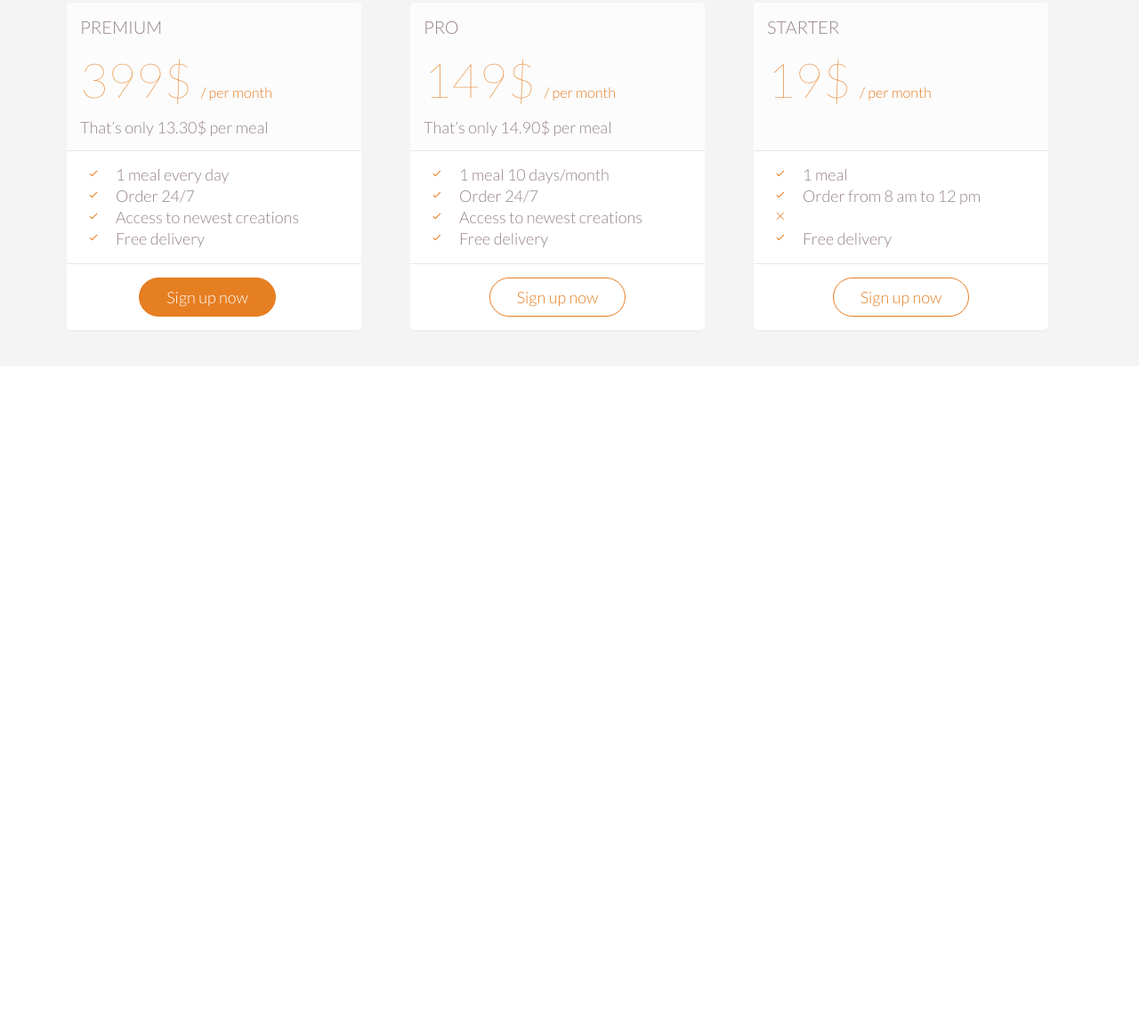
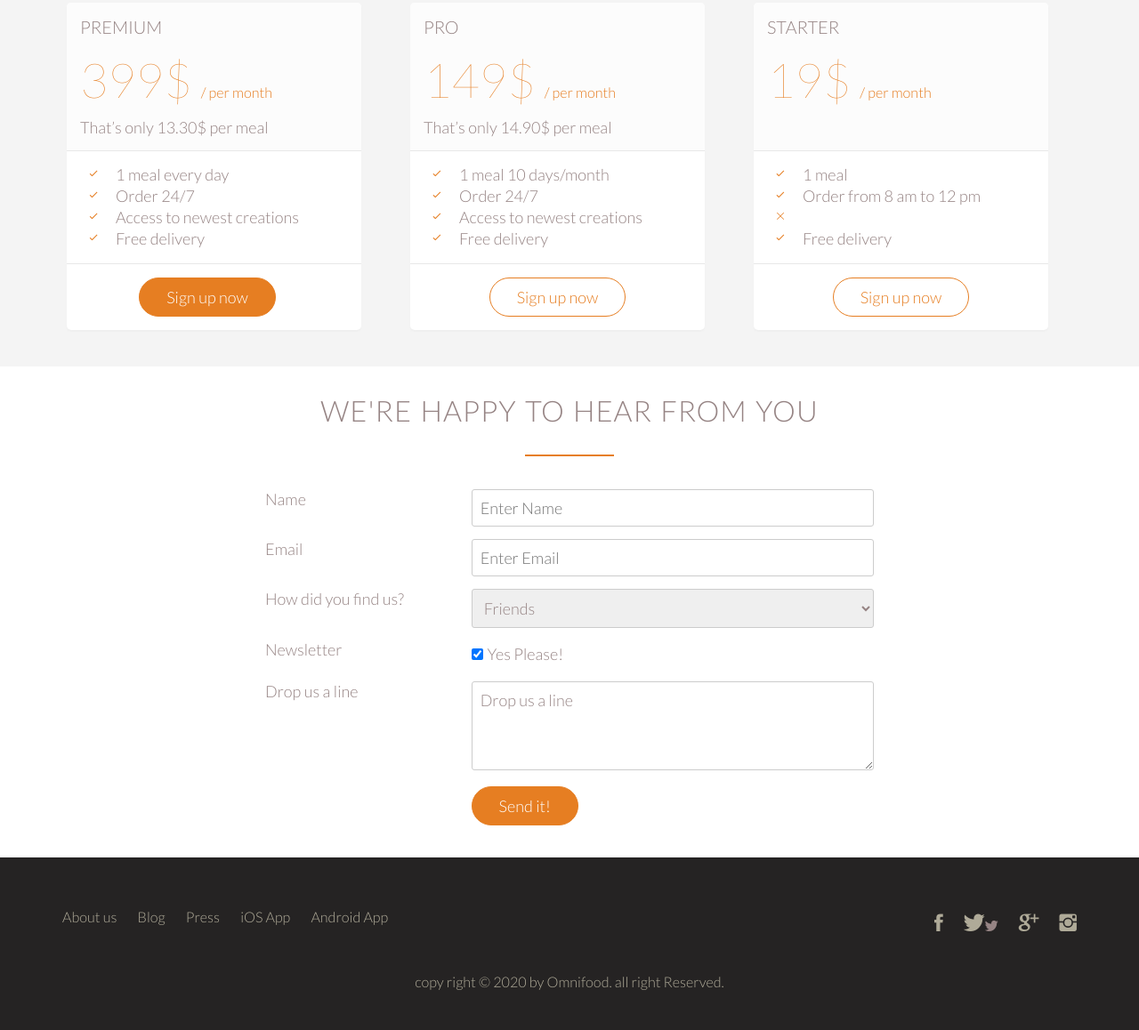
Before and after one commit to sobiiya/omnifood, a plain HTML site: page index.html in a window 1280 px wide. Shown: the part 3711-4869 px from the top of the page at 89% size. Before the commit the page ends 4123 px from the top, so only its background shows below. Drawn offline with Linux system fonts and the light colour scheme; files whose address does not match are found by name.

Commit message:
footer done

```diff
--- a/index.html
+++ b/index.html
@@ -315,40 +315,101 @@
                     </div>
             </div>
         </div>
-        <!-- gjdejdqejdjqdjqwdjqwj -->
 
     </div>
 </section>
+<section class="section-form">
+    <div class="row">
+        <h2>We're happy to hear from you</h2>
+    </div>
+    <div class="row">
+        <form action="#" method="POST"  class="contact-form">
+            <div class="row">
+                <div class="col span-1-of-3">
+                    <label for="name">Name</label>
+                </div>
+                <div class="col span-2-of-3">
+                    <input type="text" name="text" id="name" placeholder="Enter Name" required>
+                </div>
+            </div>
+            <div class="row">
+                <div class="col span-1-of-3">
+                    <label for="email"> Email</label>
+                </div>
+                <div class="col span-2-of-3">
+                    <input type="email" name="email" id="email" placeholder="Enter Email" required>
+                </div>
+            </div>
+            <div class="row">
+                <div class="col span-1-of-3">
+                    <label>How did you find us?</label>
+                </div>
+                <div class="col span-2-of-3">
+                   <select name="find-us" id="find-us">
+                       <option value="Friends">Friends</option>
+                       <option value="Search Engine">Search Engine</option>
+                       <option value="Advertisement">Advertisement</option>
+                       <option value="other">other</option>
+                   </select>
+                </div>
+            </div>
+            <div class="row">
+                <div class="col span-1-of-3">
+                    <label>Newsletter</label>
+                </div>
+                <div class="col span-2-of-3">
+                    <input type="checkbox" name="news" id="news" checked>Yes Please!
+                </div>
+                <div class="row">
+                    <div class="col span-1-of-3">
+                        <label>Drop us a line</label>
+                    </div>
+                    <div class="col span-2-of-3">
+                        <textarea name="message" id="message" >Drop us a line</textarea>
+                    </div>
+                </div>
+                <div class="row">
+                    <div class="col span-1-of-3">
+                        <label> &nbsp; </label>
+                    </div>
+
+                <div class="col span-2-of-3">
+                    <input type="submit" value="Send it!">
+                </div>
+            </div>
+        </form>
+    </div>
+</section>
+<footer>
+    <div class="row">
+        <div class="col span-1-of-2">
+
+                <ul class="footer-nav">
+                    <li><a href="#"> About us</a></li>
+                    <li><a href="#"> Blog</a></li>
+                    <li><a href="#"> Press</a></li>
+                    <li><a href="#"> iOS App</a></li>
+                    <li><a href="#"> Android App</a></li>
+                </ul>
+
+        </div>
+        <div class="col span-1-of-2">
+
+            <ul class="social-link">
+                <li><a href="#"><i class="ion-social-facebook"></a></i></li>
+                <li> <a href="#"><i class="ion-social-twitter"></a> </i></li>
+                <li><a href="#">  <i class="ion-social-googleplus"></a></i></li>
+                <li><a href="#"> <i class="ion-social-instagram"></a></i></li>
+            </ul>
+        </div>
+
+    </div>
+    <div class="row">
+        <p>
+            copy right &copy; 2020 by Omnifood. all right Reserved.
+        </p>
+    </div>
+</footer>
 
 </body>
 </html>
-
-<!--
-
-Title:
-< name=""></ion-icon>
-Plan 1:
-
-
-
-
-
-
-
-
-Plan 2:
-
-
-
-Order 24/7
-
-Free delivery
-
-
-Plan 3: Starter
-19$ per meal
-1 meal
-
-Free delivery
-
--->
--- a/resource/css/style.css
+++ b/resource/css/style.css
@@ -126,7 +126,8 @@ a:active{
 /* ------ BUTTONS ------ */
 
 .btn:link,
-.btn:visited{
+.btn:visited,
+input[type=submit]{
     display: inline-block;
     padding: 10px 30px;
     border-radius: 200px;
@@ -135,7 +136,8 @@ a:active{
     transition:background-color 0.2s,  border 0.2s,color 0.2s;
 }
 .btn-full:link,
-.btn-full:visited{
+.btn-full:visited,
+input[type=submit]{
     background-color: #e67e22;
     color: #ffffff;
     border:1px solid #e67e22;
@@ -148,7 +150,10 @@ a:active{
 }
 
 .btn:hover,
-.btn:active{
+.btn:active,
+input[type=submit]:hover,
+input[type=submit]:active
+{
     background-color: #b35f17;
 }
 
@@ -413,4 +418,108 @@ cite img {
  }
 
 
- /* only for commit purpose */
+/* -------------------------------------- */
+/* FORM*/
+/* -------------------------------------- */
+.section-form{
+    margin-bottom: 30px;
+}
+.contact-form{
+    width: 60%;
+    margin: 0 auto;
+}
+
+input[type=text],
+input[type=email],
+select,
+textarea{
+    width: 100%;
+    padding: 2%;
+    border-radius: 3px;
+    border: 1px solid #ccc;
+}
+
+textarea{
+    height: 100px;
+}
+
+input[type=checkbox]{
+    margin: 10px 5px 10px 0px;
+}
+*:focus{
+    outline:none;
+}
+
+/* -------------------------------------- */
+/* FOOTER*/
+/* -------------------------------------- */
+footer{
+    background-color: rgb(37, 35, 35);
+    padding: 45px;
+    font-size: 90%;
+}
+
+.footer-nav{
+    list-style: none;
+    float: left;
+}
+.social-link{
+    list-style: none;
+    float: right;
+}
+
+.footer-nav li,
+.social-link li{
+    display: inline-block;
+    margin-right: 20px;
+}
+.footer-nav li:last-child,
+.social-link li:last-child{
+    margin-right: 0px;
+}
+
+.footer-nav li a:link,
+.footer-nav li a:visited,
+.social-link li a:link,
+.social-link li a:visited{
+    text-decoration: none;
+    border: none;
+    color: rgba(255, 248, 220, 0.637);
+    transition: color 0.2s;
+
+}
+.footer-nav li a:hover,
+.footer-nav li a:active{
+    color: rgba(255, 248, 220, 0.932);
+}
+
+.social-link li :link,
+.social-link li :visited{
+    font-size: 160%;
+}
+
+.ion-social-facebook,
+.ion-social-twitter,
+.ion-social-googleplus,
+.ion-social-instagram{
+    transition: color 0.2s;
+
+}
+.ion-social-facebook:hover{
+    color: #3b5998;
+}
+.ion-social-twitter:hover{
+    color:#00aced ;
+}
+.ion-social-googleplus:hover{
+    color: #dd4b39;
+}
+.ion-social-instagram:hover{
+    color: #517fa4;
+}
+footer p{
+    text-align: center;
+    margin-top: 30px;
+    color: rgba(255, 248, 220, 0.637);
+
+}
```
